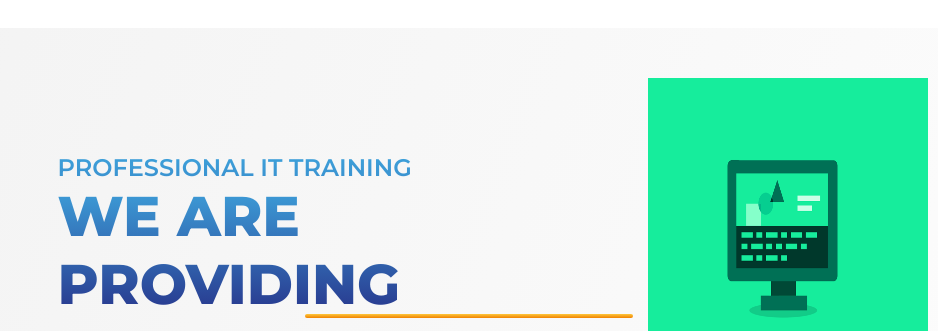
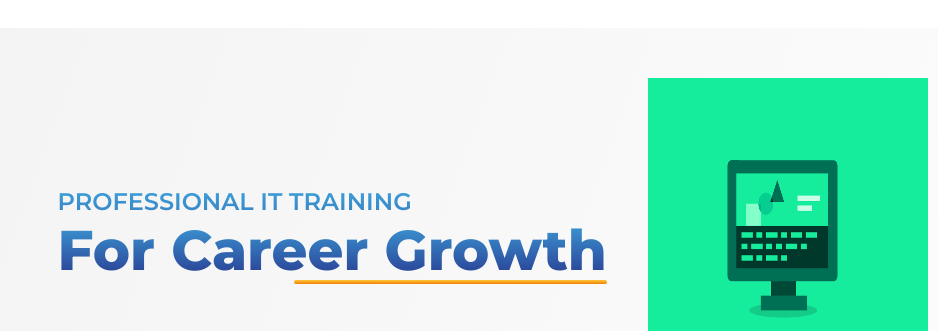
Before and after one commit to OpediaTech/opediatech-institute, a plain HTML site: page index.html in a window 1280 px wide. Shown: the part 2946-3277 px from the top of the page, 0-938 px from the left. Drawn offline with nearby package versions, Linux system fonts and the light colour scheme; grey boxes are pictures that could not be loaded.

Commit message:
content changed [dihan]

```diff
--- a/index.html
+++ b/index.html
@@ -1015,7 +1015,7 @@
                 <div class="row align-items-center">
                     <div class="col-lg-6">
                         <div class="section-title2 provide">
-                            <h2>PROFESSIONAL IT TRAINING<span>WE ARE PROVIDING </span></h2>
+                            <h2>PROFESSIONAL IT TRAINING<span>For Career Growth</span></h2>
                         </div>
                         <div class="section-title">
                             <p class="mt-50">We offer advanced IT skill training programs equipped with modern training facilities, including an updated training program, supervision system, project-based module, and career advisor support. We aim to facilitate young
```
